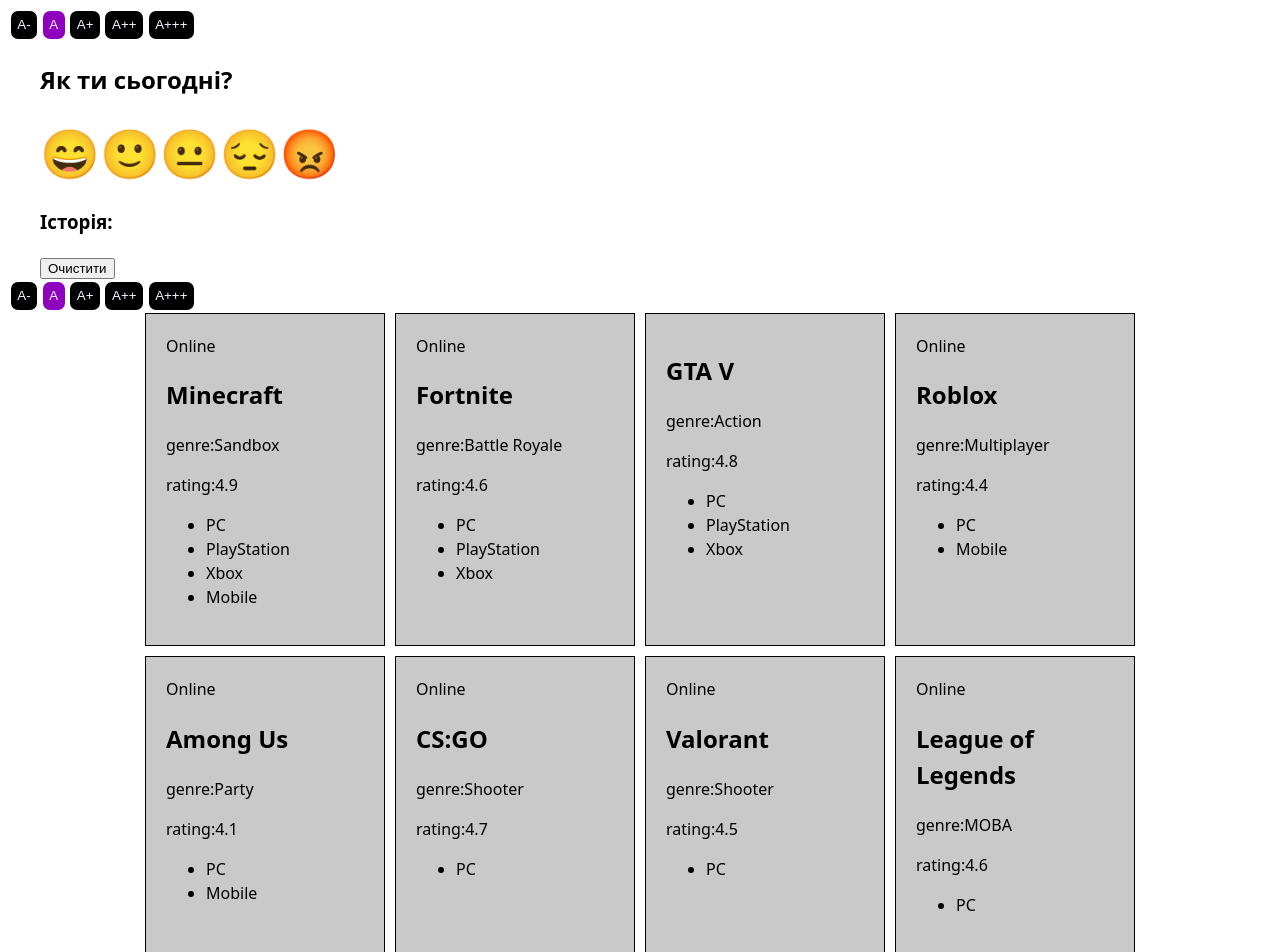
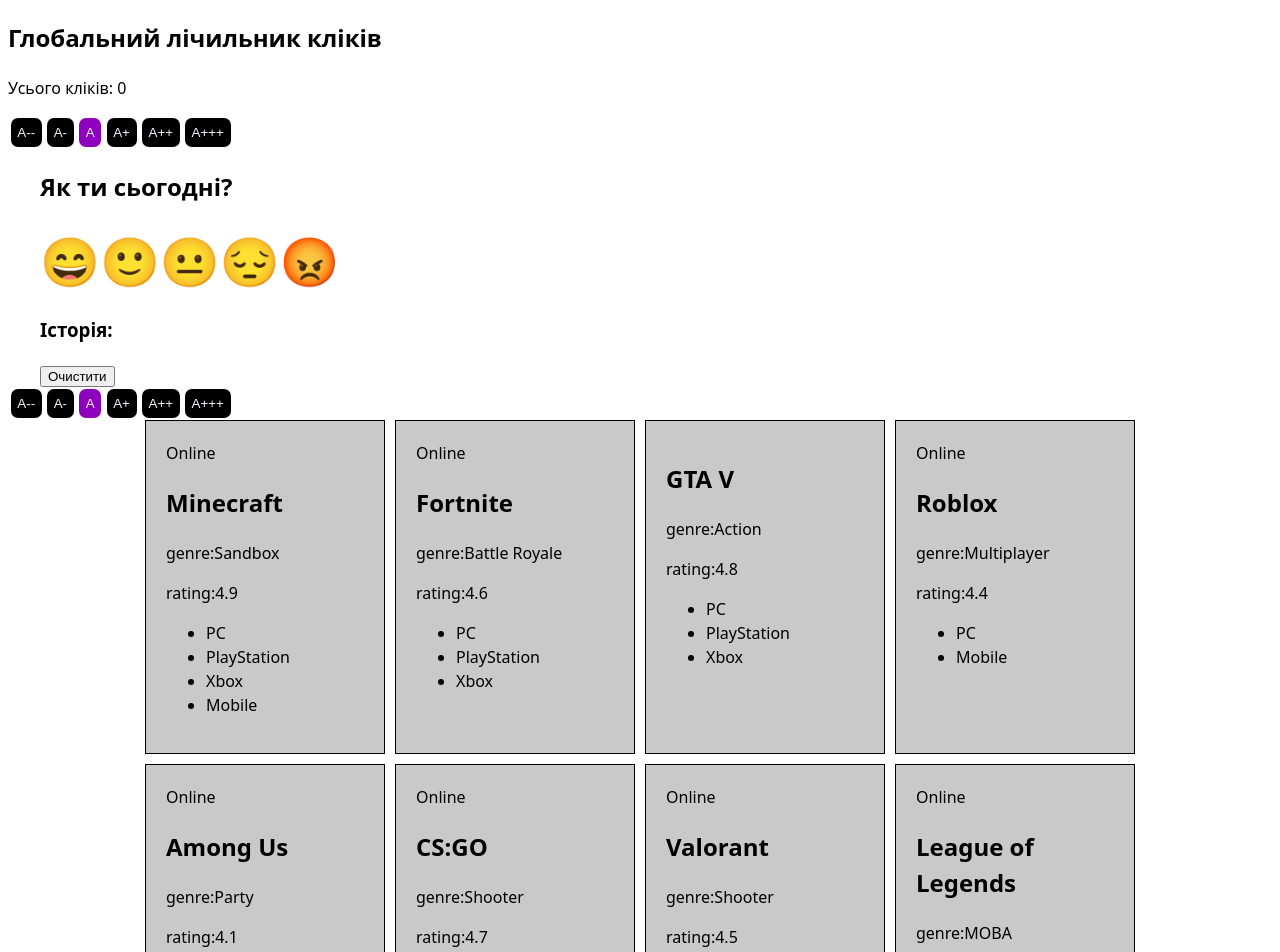
Before and after one commit to Voronskoy/react29-12-25-2, a React (Vite) app: page / in a window 1280 px wide. Shown: the top 952 px of the page. Built offline with nearby package versions, Linux system fonts and the light colour scheme.

Commit message:
add Context, useContext

```diff
--- a/src/App.jsx
+++ b/src/App.jsx
@@ -1,17 +1,22 @@
+import { useState } from "react";
 import MoodTracker from "./components/MoodTracker/MoodTracker";
 import TextSizeWrapper from "./components/TextSizeWrapper/TextSizeWrapper";
-import GamesList from './components/GamesList/GamesList';
+import GamesList from "./components/GamesList/GamesList";
+import ClickCount from "./components/ClickCount/ClickCount";
+import { ClickContext } from "./context";
 
 function App() {
+  const [cliclCount, setCliclCount] = useState(0);
   return (
-    <>
+    <ClickContext.Provider value={{ cliclCount, setCliclCount }}>
+      <ClickCount />
       <TextSizeWrapper>
         <MoodTracker />
       </TextSizeWrapper>
       <TextSizeWrapper>
         <GamesList />
       </TextSizeWrapper>
-    </>
+    </ClickContext.Provider>
   );
 }
 
--- /dev/null
+++ b/src/components/ClickCount/ClickCount.jsx
@@ -0,0 +1,15 @@
+import { useContext } from "react";
+import { ClickContext } from "./../../context/index";
+
+const ClickCount = () => {
+  const { cliclCount, setCliclCount } = useContext(ClickContext);
+  const countClick = () => setCliclCount((prev) => prev + 1);
+  return (
+    <div onClick={countClick}>
+      <h2>Глобальний лічильник кліків</h2>
+      <p>Усього кліків: {cliclCount}</p>
+    </div>
+  );
+};
+
+export default ClickCount;
--- a/src/components/GamesList/GamesList.jsx
+++ b/src/components/GamesList/GamesList.jsx
@@ -1,10 +1,17 @@
-import React from "react";
+import { useContext } from "react";
 import games from "./games";
 import Game from "./Game";
 import styles from "./gamesList.module.css";
+import { ClickContext } from "./../../context/index";
 const GamesList = () => {
+  const { setCliclCount } = useContext(ClickContext);
   const showGame = (game) => <Game key={game.id} game={game} />;
-  return <div className={styles.games}>{games.map(showGame)}</div>;
+  const countClick = () => setCliclCount((prev) => prev + 1);
+  return (
+    <div className={styles.games} onClick={countClick}>
+      {games.map(showGame)}
+    </div>
+  );
 };
 
 export default GamesList;
--- a/src/components/MoodTracker/MoodTracker.jsx
+++ b/src/components/MoodTracker/MoodTracker.jsx
@@ -1,5 +1,6 @@
-import { useState, useEffect } from "react";
-import styles from './MoodTracker.module.scss'
+import { useState, useEffect, useContext } from "react";
+import styles from "./MoodTracker.module.scss";
+import { ClickContext } from "./../../context/index";
 const moods = ["😄", "🙂", "😐", "😔", "😡"];
 const loadHistoryMood = () => {
   try {
@@ -10,6 +11,7 @@
   }
 };
 const MoodTracker = () => {
+  const { setCliclCount } = useContext(ClickContext);
   const [selectMood, setSelectMood] = useState("");
   const [historyMood, setHistoryMood] = useState(loadHistoryMood);
   useEffect(() => {
@@ -36,8 +38,9 @@
   const clearHistoryMood = () => {
     setHistoryMood([]);
   };
+  const countClick = () => setCliclCount((prev) => prev + 1);
   return (
-    <section className={styles.tracker}>
+    <section className={styles.tracker} onClick={countClick}>
       <h2>Як ти сьогодні?</h2>
       <div>{moods.map(showMood)}</div>
       {selectMood && <p>Твій вибір: {selectMood}</p>}
--- a/src/components/TextSizeWrapper/data.js
+++ b/src/components/TextSizeWrapper/data.js
@@ -1,5 +1,9 @@
 const TEXT_SIZE_OPTIONS = {
-  small: {
+  Zsmall: {
+  label: "A--",
+  fontSize: 10,
+},
+    small: {
     label: "A-",
     fontSize: 14,
   },
--- /dev/null
+++ b/src/context/index.js
@@ -0,0 +1,2 @@
+import { createContext } from "react";
+export const ClickContext = createContext(null);
```
